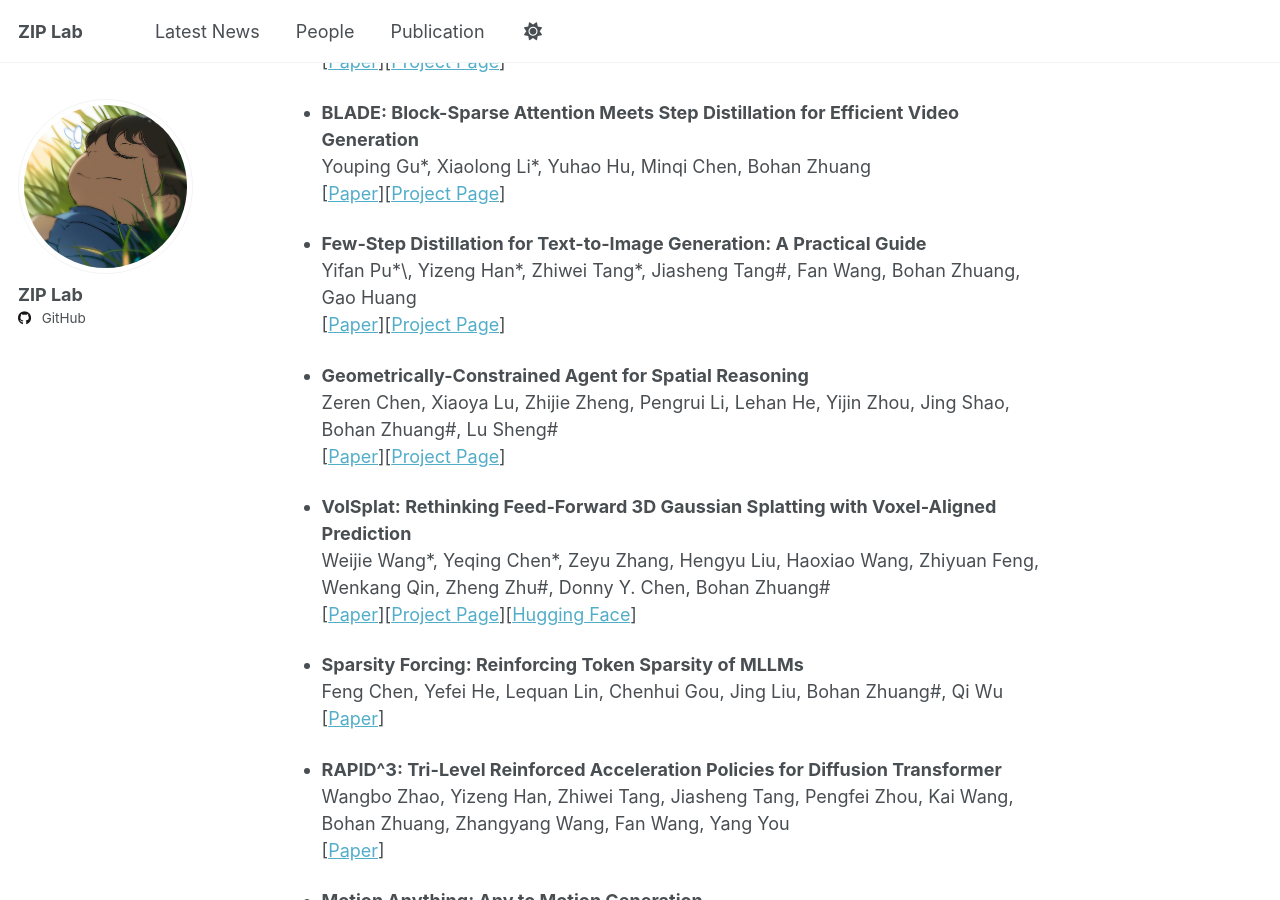
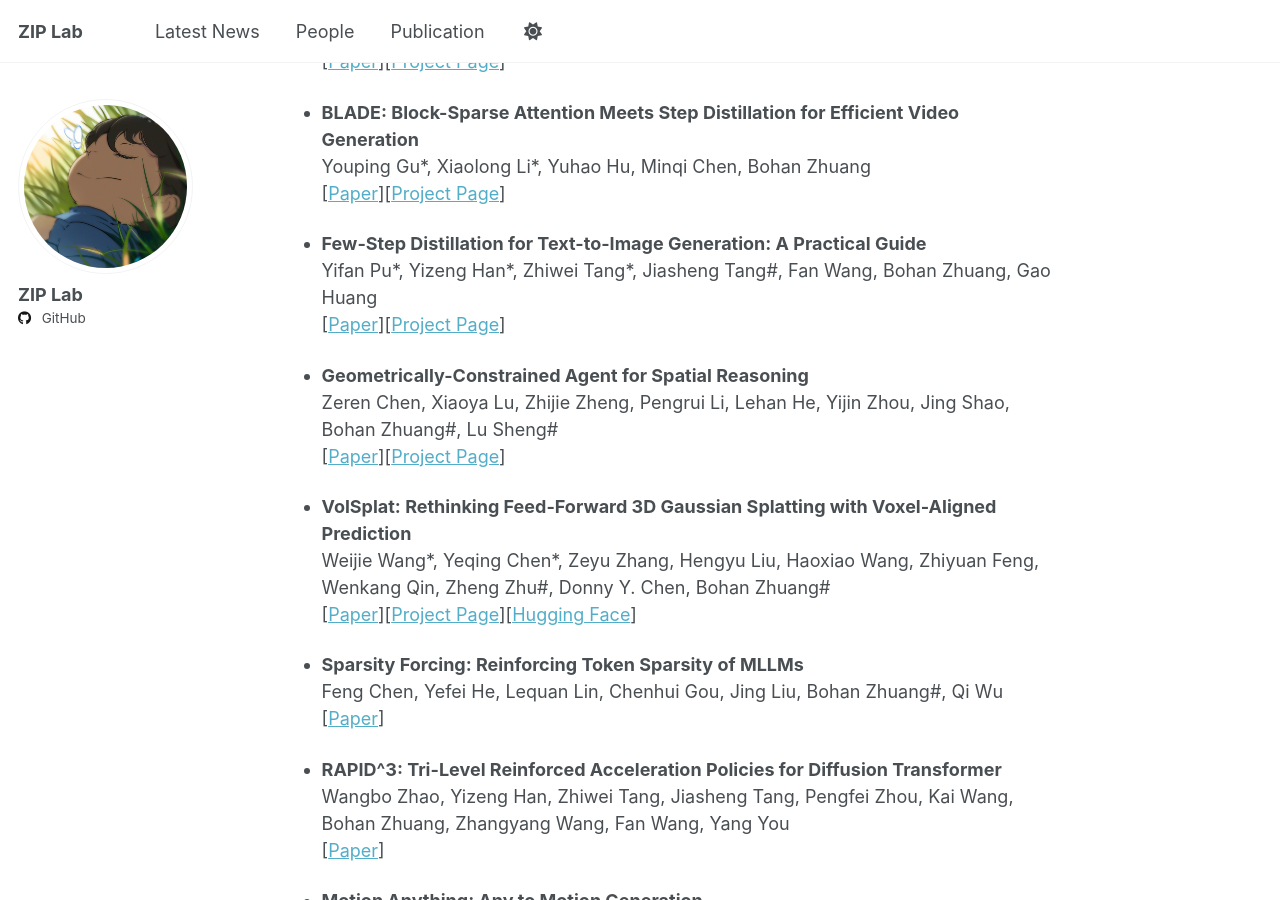
Before and after one commit to ziplab/ziplab.github.io, a Jekyll site: the page built from _pages/publication.md, in a window 1280 px wide and 900 px high, scrolled down 682 px. Built offline with Jekyll 4.4.1, drawn with Linux system fonts in a browser that asks for light colours.

```diff
--- a/_pages/publication.md
+++ b/_pages/publication.md
@@ -27,7 +27,7 @@ Youping Gu\*, Xiaolong Li\*, Yuhao Hu, Minqi Chen, Bohan Zhuang
 \[[Paper](https://arxiv.org/abs/2508.10774)\]\[[Project Page](https://ziplab.co/BLADE-Homepage/)\]
 
 - **Few-Step Distillation for Text-to-Image Generation: A Practical Guide**
-Yifan Pu*\, Yizeng Han\*, Zhiwei Tang\*, Jiasheng Tang\#, Fan Wang, Bohan Zhuang, Gao Huang
+Yifan Pu\*, Yizeng Han\*, Zhiwei Tang\*, Jiasheng Tang\#, Fan Wang, Bohan Zhuang, Gao Huang
 \[[Paper](https://arxiv.org/abs/2512.13006)\]\[[Project Page](https://github.com/alibaba-damo-academy/T2I-Distill)\]
 
 - **Geometrically-Constrained Agent for Spatial Reasoning**
```
